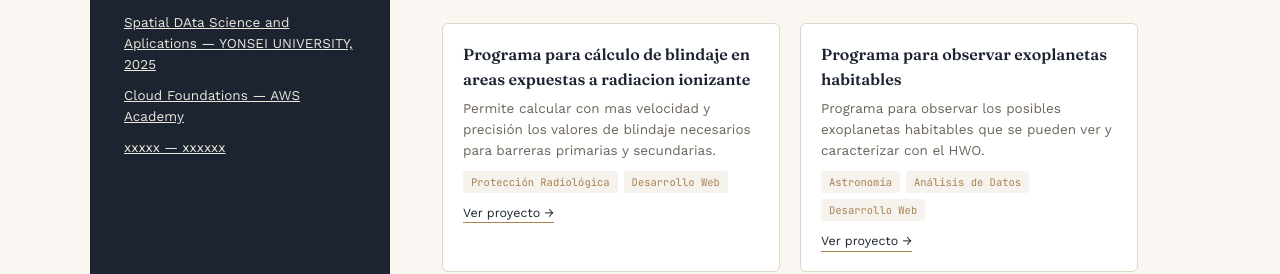
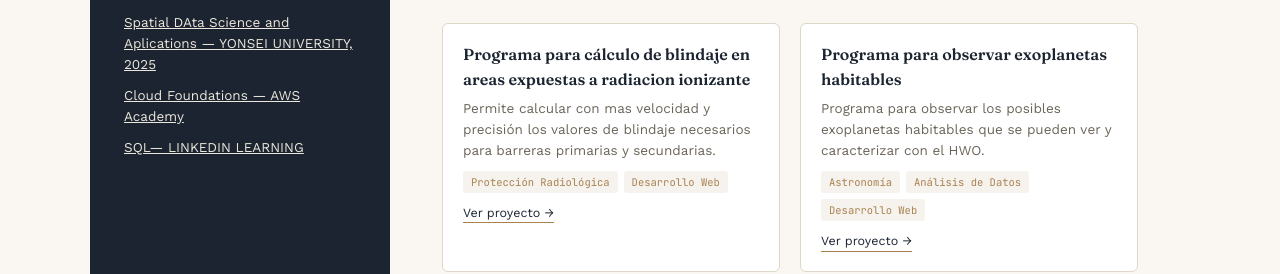
Before and after one commit to Rrricardi/hoja-de-vida, a plain HTML site: page index.html in a window 1280 px wide. Shown: the part 1062-1336 px from the top of the page. Drawn offline with nearby package versions, Linux system fonts and the light colour scheme.

Commit message:
Actualizar index.html

```diff
--- a/index.html
+++ b/index.html
@@ -503,7 +503,7 @@
         <li><a href="https://drive.google.com/file/d/1_YEOWJ0U1Lp1xRlt3SC8EbqoeFE3hB6Y/view?usp=sharing">Cloud Architecture — AWS, 2025</a></li>
         <li><a href="https://drive.google.com/file/d/1r2X-WeBku0_sNkgeIur9Ffv0dqdWn9sZ/view?usp=sharing" target="_blank" rel="noopener noreferrer">Spatial DAta Science and Aplications — YONSEI UNIVERSITY, 2025</a></li>
         <li><a href="https://www.credly.com/users/rafael-duvan-ricardo-romero/edit#credly" target="_blank" rel="noopener noreferrer">Cloud Foundations — AWS Academy</a></li>
-        <li><a href="https://drive.google.com/file/d/1lI4njj3QjwAGo5FuQK68oCtLP8SCt0mI/view?usp=sharing" target="_blank" rel="noopener noreferrer">xxxxx — xxxxxx</a></li>
+        <li><a href="https://drive.google.com/file/d/1lDEDPlb_ht2C_MuEWEPXTVNRdiw3dbWs/view?usp=drivesdk" target="_blank" rel="noopener noreferrer">SQL— LINKEDIN LEARNING</a></li>
 
       </ul>
     </div>
```
